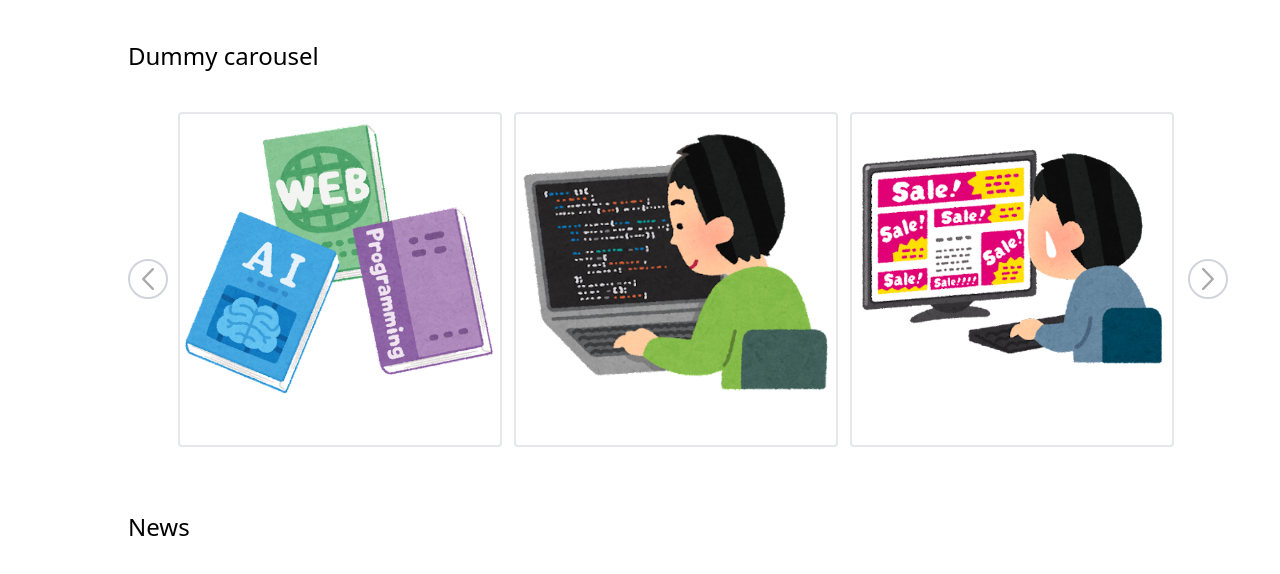
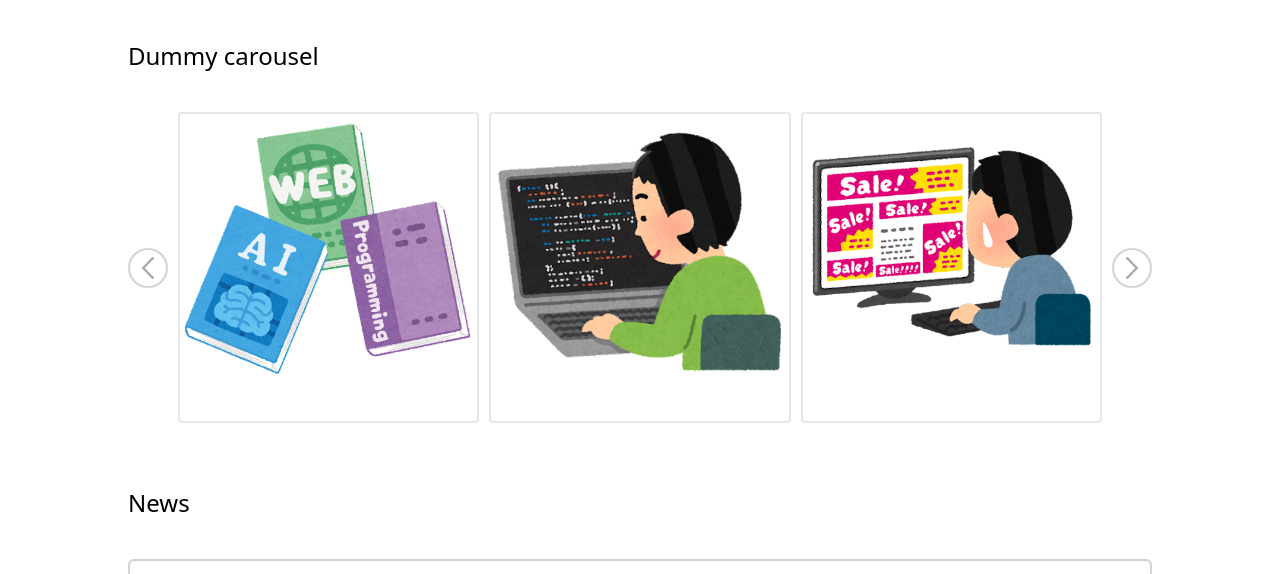
Before and after one commit to Shin-Taro/astro-alpine-htmx-sample, an Astro site: page / in a window 1280 px wide. Shown: the part 206-780 px from the top of the page. Built offline with nearby package versions, Linux system fonts and the light colour scheme; Astro itself is replaced by a stand-in of ours.

Commit message:
feat: adjust ImageCarousel width

```diff
--- a/src/shared/components/features/ImageCarousel/index.astro
+++ b/src/shared/components/features/ImageCarousel/index.astro
@@ -17,22 +17,21 @@
 ---
 
 <div
-  class="w-[1100px] mx-auto overflow-hidden relative [--position:0]"
+  class="w-[80vw] mx-auto overflow-hidden relative [--position:0]"
   x-ref="root"
   x-data=`
   {
     index: 0,
-    itemWidth: 336,
     next(){
       if(this.index < ${images.length - 3}){
         this.index++;
-        $refs.root.style.setProperty("--position", -(this.index * this.itemWidth).toString() + "px")
+        $refs.root.style.setProperty("--position", -(this.index * ($refs.item.offsetWidth+10)).toString() + "px")
       }
     },
     prev(){
       if(this.index > 0){
         this.index--;
-        $refs.root.style.setProperty("--position", -(this.index * this.itemWidth).toString() + "px");
+        $refs.root.style.setProperty("--position", -(this.index * ($refs.item.offsetWidth+10)).toString() + "px");
       }
     }
   }`
@@ -45,11 +44,11 @@
       <Arrow direction="right" />
     </button>
   </div>
-  <div class="w-[1000px] mx-auto overflow-hidden">
-    <ul class="flex justify-between gap-3 translate-x-[var(--position)] transition-transform duration-300 ease-in-out">
+  <div class="w-[calc(100%-100px)] mx-auto overflow-hidden">
+    <ul class="w-full flex justify-between gap-[10px] translate-x-[var(--position)] transition-transform duration-300 ease-in-out">
       {
         images.map((item) => (
-          <li class="w-[324px] flex-shrink-0 border-2 border-gray-200 rounded">
+          <li x-ref="item" class="w-[calc((100%-20px)/3)] flex-shrink-0 border-2 border-gray-200 rounded">
             <Image src={item.src} alt={item.alt} />
           </li>
         ))
```
